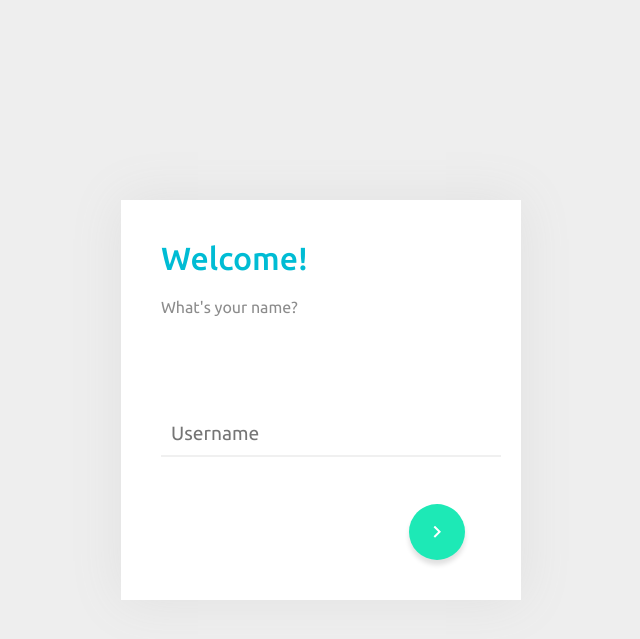
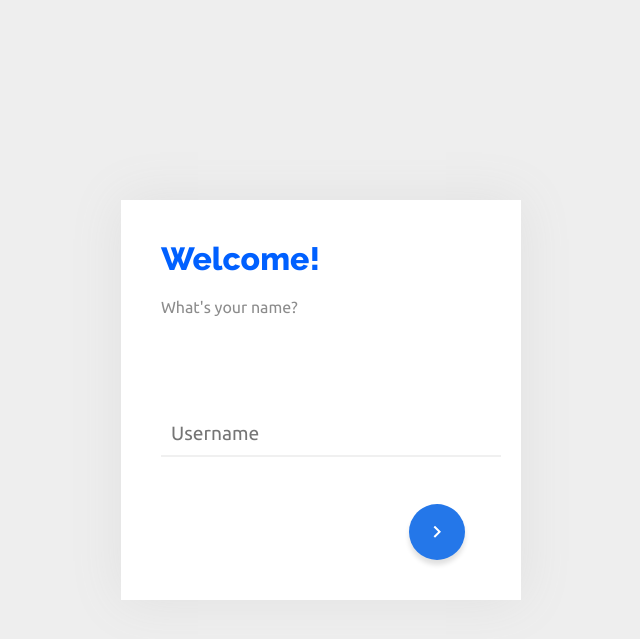
Before and after one commit to prihoda/golem, a Django app: template webgui/templates/welcome.html in a window 1280 px wide. Shown: the top 639 px of the page, without its empty margins (319-959 px from the left). Run offline with Django 3.2, Linux system fonts and the light colour scheme; the template is opened without the code that fills it, so the values that code supplies are empty; some libraries are stand-ins or nearby versions.

Commit message:
Improve CSS styles and fonts.

```diff
--- a/webgui/templates/welcome.html
+++ b/webgui/templates/welcome.html
@@ -13,7 +13,7 @@
         <p id="login-text">What's your name?</p>
         <form class="login-form" method="post">
             {% csrf_token %}
-            <input class="text-input" type="text" name="username" placeholder="Username">
+            <input class="text-input" type="text" name="username" placeholder="Username" autocomplete="off">
             <br>
             <input class="material-button" type="image"
                    src="{% static 'images/ic_keyboard_arrow_right_black_24px.svg' %}">
@@ -43,7 +43,7 @@
 </script>
 <style>
     @import url('https://fonts.googleapis.com/css?family=Montserrat:500,700');
-    @import url('https://fonts.googleapis.com/css?family=Ubuntu:400,500');
+    @import url('https://fonts.googleapis.com/css?family=Ubuntu:400,500|Raleway:800');
 
     body {
         background-color: #eeeeee;
@@ -69,9 +69,9 @@
     }
 
     #login-title {
-        color: #00BCD4;
-        font-family: 'Ubuntu', sans-serif;
-        font-weight: 500;
+        color: #0060ff;
+        font-family: 'Raleway', sans-serif;
+        font-weight: 800;
     }
 
     #login-text {
@@ -112,7 +112,7 @@
         margin-right: 16px;
         right: 10%;
         bottom: 10%;
-        background-color: #1DE9B6;
+        background-color: #2477e9;
         box-shadow: 0 5px 5px #e0e0e0;
         outline: 0;
     }
```
Also changed, not shown: webgui/templates/index.html (+36 -12 lines).
